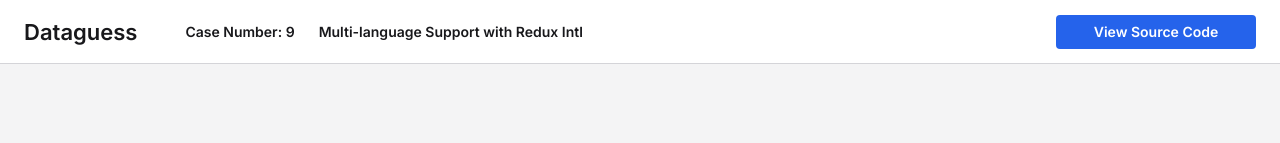
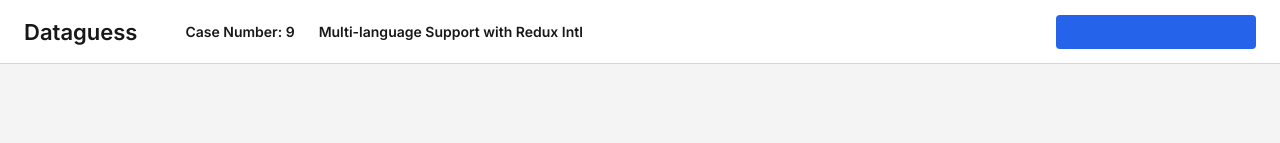
Before and after one commit to metecan/multi-language, a React (Vite) app: page / in a window 1280 px wide. Shown: the top 143 px of the page. Built offline with nearby package versions, Linux system fonts and the light colour scheme.

Commit message:
[FEAT]: link button props updated

```diff
--- a/src/components/LinkButton/LinkButton.tsx
+++ b/src/components/LinkButton/LinkButton.tsx
@@ -3,14 +3,14 @@ import type { FC } from 'react';
 import { StyledAnchor } from './LinkButton.styles';
 
 interface LinkButtonProps {
-  label: string;
+  children: React.ReactNode;
   href: string;
 }
 
-const LinkButton: FC<LinkButtonProps> = ({ label, href }) => {
+const LinkButton: FC<LinkButtonProps> = ({ children, href }) => {
   return (
     <StyledAnchor href={href} target="_blank">
-      {label}
+      {children}
     </StyledAnchor>
   );
 };
```
